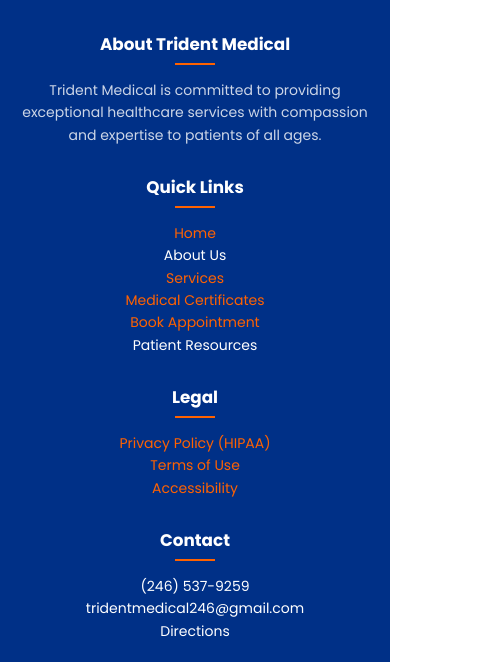
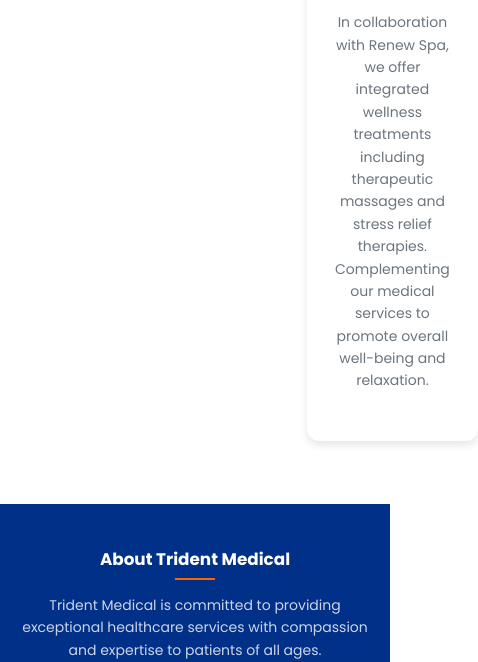
Before and after one commit to tridentmedical246/tridentmedical246, a plain HTML site: page index.html in a window 390 px wide. Shown: the part 7975-8637 px from the top of the page, 478 px wide, since content can reach past the window. Drawn offline with Linux system fonts and the light colour scheme; a script that the page names is missing.

Commit message:
Update index.html

```diff
--- a/index.html
+++ b/index.html
@@ -345,6 +345,7 @@
             grid-template-columns: repeat(3, 1fr);
             gap: 2rem;
             margin-top: 2rem;
+            margin-left:300px;
         }
 
         .partnership-card {
@@ -907,6 +908,7 @@
 
             .partnerships-grid {
                 grid-template-columns: 1fr;
+                margin-right
             }
 
             .doctors-grid {
```
